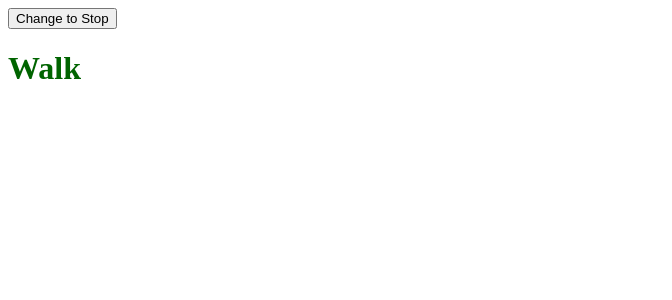
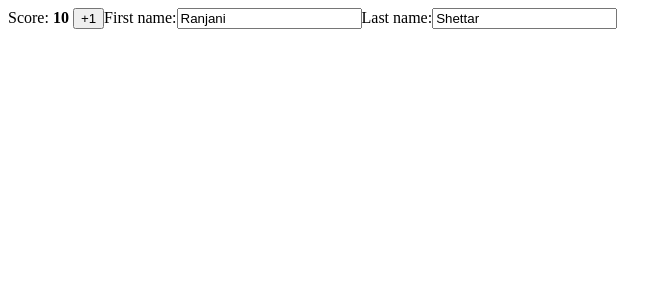
Before and after one commit to Milltiades/react-course, a React (Vite) app: page / in a window 1280 px wide. Shown: the top 300 px of the page, without its empty margins (0-672 px from the left). Built offline with nearby package versions, Linux system fonts and the light colour scheme.

Commit message:
Updating Objects in State

```diff
--- a/src/App.css
+++ b/src/App.css
@@ -1,4 +1,4 @@
-.photo {
+/* .photo {
     width: 300px;
     height: 300px;
-}
+} */
--- a/src/Challenge.jsx
+++ b/src/Challenge.jsx
@@ -2,26 +2,247 @@ import React from 'react'
 import { useState } from 'react';
 
 const Challenge = () => {
-    const [walk, setWalk] = useState(true);
+    // const [walk, setWalk] = useState(true);
 
-    function handleClick() {
-        setWalk(!walk);
-        if(walk) {
-            alert('Stop is next')
-        } else {
-            alert('Walk is next')
-        }
+    // function handleClick() {
+    //     setWalk(!walk);
+    //     if(walk) {
+    //         alert('Stop is next')
+    //     } else {
+    //         alert('Walk is next')
+    //     }
+    //   }
+    // const [position, setPosition] = useState({ x: 0, y: 0 });
+
+
+    const [player, setPlayer] = useState({
+        firstName: 'Ranjani',
+        lastName: 'Shettar',
+        score: 10,
+      });
+
+      function handlePlusClick() {
+        setPlayer({
+            ...player, score: player.score + 1
+        })
+
       }
+
+      function handleFirstNameChange(e) {
+        setPlayer({
+          ...player,
+          firstName: e.target.value,
+        });
+      }
+
+      function handleLastNameChange(e) {
+        setPlayer({
+            ...player,
+          lastName: e.target.value
+        });
+      }
+
+
+    // const [person, setPerson] = useState({
+    //     name: 'Niki de Saint Phalle',
+    //     artwork: {
+    //       title: 'Blue Nana',
+    //       city: 'Hamburg',
+    //       image: 'https://i.imgur.com/Sd1AgUOm.jpg',
+    //     }
+    //   });
+
+    //   function handleNameChange(e) {
+    //     setPerson({
+    //       ...person,
+    //       name: e.target.value
+    //     });
+    //   }
+
+    //   function handleTitleChange(e) {
+    //     setPerson({
+    //       ...person,
+    //       artwork: {
+    //         ...person.artwork,
+    //         title: e.target.value
+    //       }
+    //     });
+    //   }
+
+    //   function handleCityChange(e) {
+    //     setPerson({
+    //       ...person,
+    //       artwork: {
+    //         ...person.artwork,
+    //         city: e.target.value
+    //       }
+    //     });
+    //   }
+
+    //   function handleImageChange(e) {
+    //     setPerson({
+    //       ...person,
+    //       artwork: {
+    //         ...person.artwork,
+    //         image: e.target.value
+    //       }
+    //     });
+    //   }
+
+    // const [person, setPerson] = useState({
+    //     firstName: 'Barbara',
+    //     lastName: 'Hepworth',
+    //     email: 'bhepworth@sculpture.com'
+    //   });
+
+    //   function handleFirstNameChange(e) {
+    //     setPerson({
+    //         ...person,
+    //         firstName : e.target.value
+
+    //     })
+    //   }
+
+    //   function handleLastNameChange(e) {
+    //     setPerson({
+    //         ...person,
+    //         lastName : e.target.value
+
+    //     })
+    //   }
+
+    //   function handleEmailChange(e) {
+    //     setPerson({
+    //         ...person,
+    //         email : e.target.value
+
+    //     })
+    //   }
+
+
   return (
     <>
-      <button onClick={handleClick}>
+      {/* <button onClick={handleClick}>
         Change to {walk ? 'Stop' : 'Walk'}
       </button>
       <h1 style={{
         color: walk ? 'darkgreen' : 'darkred'
       }}>
         {walk ? 'Walk' : 'Stop'}
-      </h1>
+      </h1> */}
+        {/* <div
+      onPointerMove={e => {
+        setPosition({
+          x: e.clientX,
+          y: e.clientY
+        });
+      }}
+      style={{
+        position: 'relative',
+        width: '100vw',
+        height: '100vh',
+      }}>
+      <div style={{
+        position: 'absolute',
+        backgroundColor: 'red',
+        borderRadius: '50%',
+        transform: `translate(${position.x}px, ${position.y}px)`,
+        left: -10,
+        top: -10,
+        width: 20,
+        height: 20,
+      }} />
+    </div> */}
+
+
+{/* <label>
+        First name:
+        <input
+          value={person.firstName}
+          onChange={handleFirstNameChange}
+        />
+      </label>
+      <label>
+        Last name:
+        <input
+          value={person.lastName}
+          onChange={handleLastNameChange}
+        />
+      </label>
+      <label>
+        Email:
+        <input
+          value={person.email}
+          onChange={handleEmailChange}
+        />
+      </label>
+      <p>
+        {person.firstName}{' '}
+        {person.lastName}{' '}
+        ({person.email})
+      </p> */}
+        {/* <label>
+        Name:
+        <input
+          value={person.name}
+          onChange={handleNameChange}
+        />
+      </label>
+      <label>
+        Title:
+        <input
+          value={person.artwork.title}
+          onChange={handleTitleChange}
+        />
+      </label>
+      <label>
+        City:
+        <input
+          value={person.artwork.city}
+          onChange={handleCityChange}
+        />
+      </label>
+      <label>
+        Image:
+        <input
+          value={person.artwork.image}
+          onChange={handleImageChange}
+        />
+      </label>
+      <p>
+        <i>{person.artwork.title}</i>
+        {' by '}
+        {person.name}
+        <br />
+        (located in {person.artwork.city})
+      </p>
+      <img
+        src={person.artwork.image}
+        alt={person.artwork.title}
+      /> */}
+
+
+<label>
+        Score: <b>{player.score}</b>
+        {' '}
+        <button onClick={handlePlusClick}>
+          +1
+        </button>
+      </label>
+      <label>
+        First name:
+        <input
+          value={player.firstName}
+          onChange={handleFirstNameChange}
+        />
+      </label>
+      <label>
+        Last name:
+        <input
+          value={player.lastName}
+          onChange={handleLastNameChange}
+        />
+      </label>
     </>
   )
 }
```
